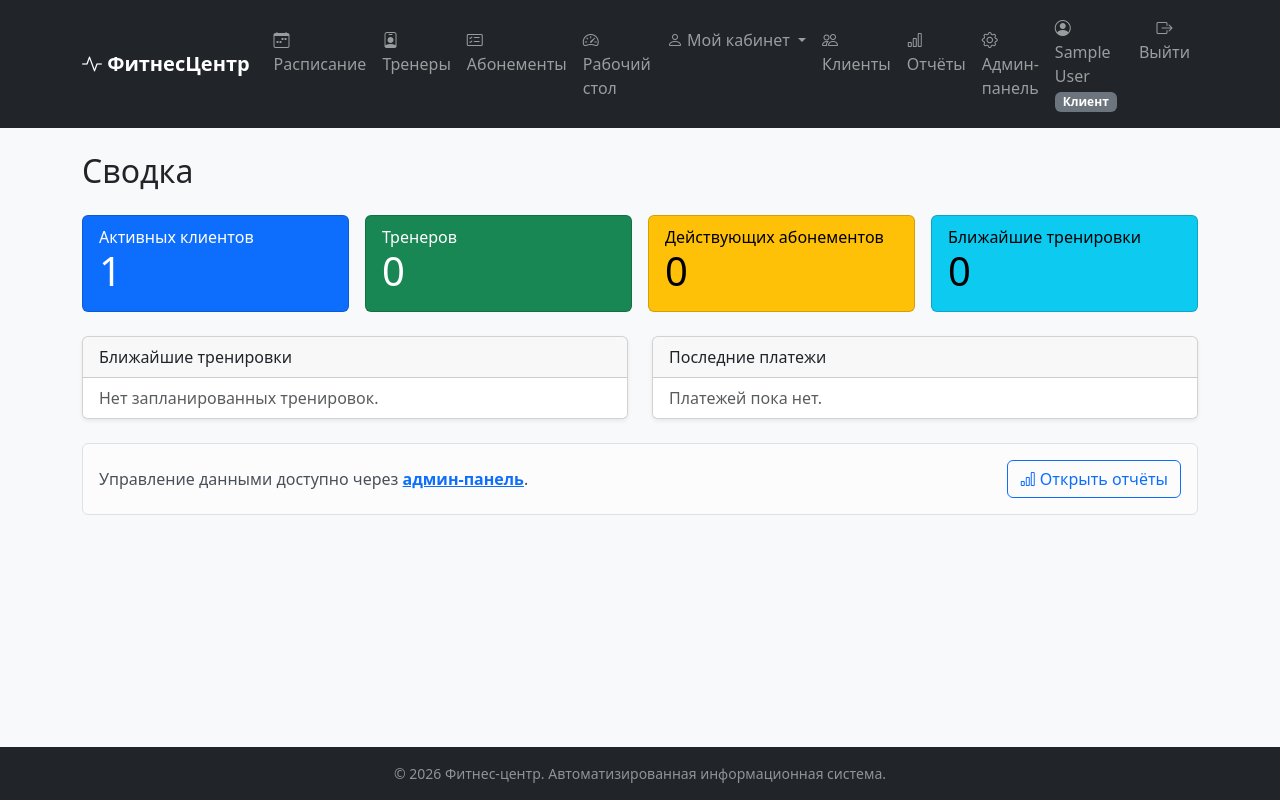
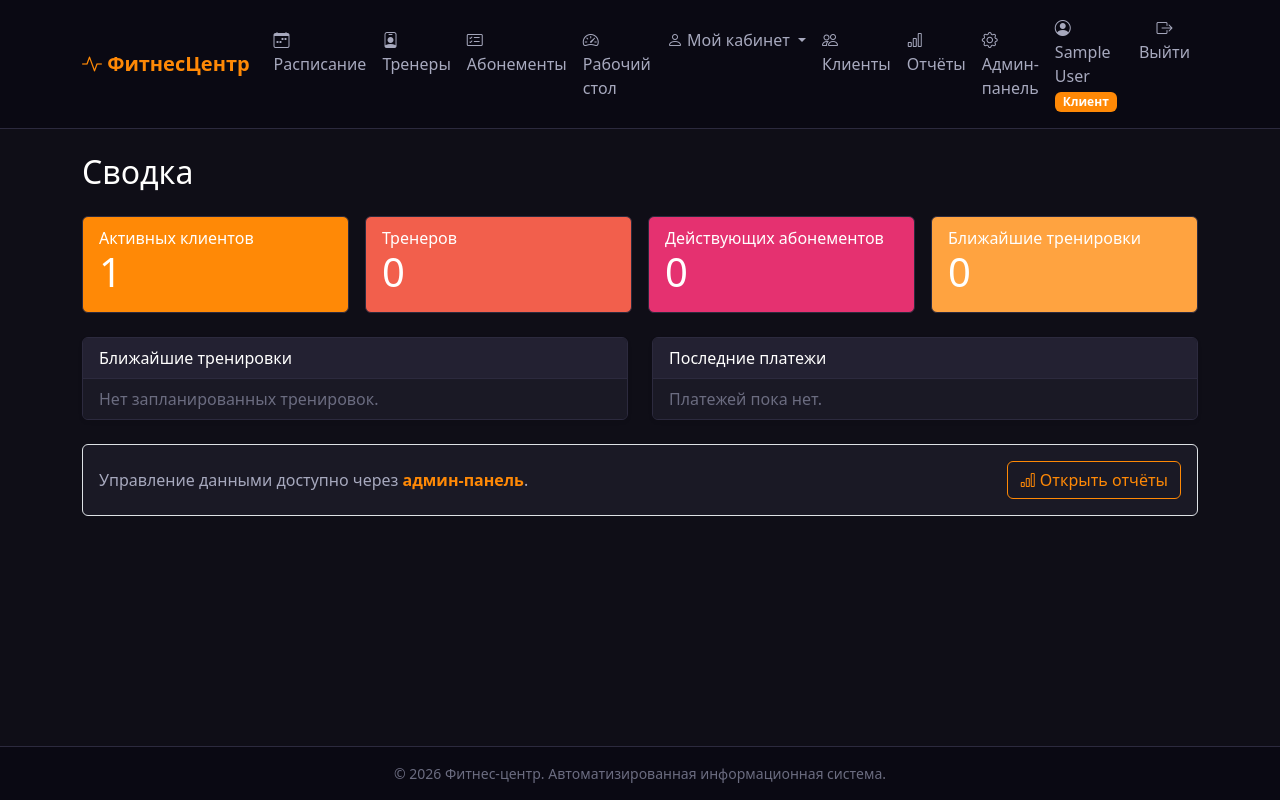
Before and after one commit to Rxent/fitness-center, a Django app: page /users/dashboard/ in a window 1280 px wide. Run offline with Django 5.2, Linux system fonts and the light colour scheme; the visitor is signed in with stand-in values (Sample User, id 1); data comes from the database, SQL or seed files in the repository; data that the repository does not hold is empty.

Commit message:
Тёмное оформление: фон #0f0e17, акцент #ff8906
Co-Authored-By: rx3nt <rumyantsev.rom2006@yandex.ru>

```diff
--- /dev/null
+++ b/static/css/theme.css
@@ -0,0 +1,372 @@
+/* ============================================================
+   Тёмная тема для фитнес-центра
+   Цвета:
+     фон          #0f0e17
+     заголовки    #fffffe
+     текст        #a7a9be
+     кнопка       #ff8906
+     текст кнопки #fffffe
+     акцент       #ff8906
+     вторичный    #f25f4c
+     третичный    #e53170
+   ============================================================ */
+
+:root {
+    --bg:        #0f0e17;
+    --surface:   #1a1925;
+    --surface-2: #232132;
+    --border:    #2c2a3e;
+    --headline:  #fffffe;
+    --text:      #a7a9be;
+    --muted:     #6b6c80;
+    --accent:    #ff8906;
+    --accent-2:  #ffa340;
+    --secondary: #f25f4c;
+    --tertiary:  #e53170;
+}
+
+/* ---------- Базовые элементы ---------- */
+html, body {
+    background: var(--bg) !important;
+    color: var(--text);
+}
+
+body.bg-light, .bg-light {
+    background: var(--bg) !important;
+    color: var(--text);
+}
+
+h1, h2, h3, h4, h5, h6,
+.h1, .h2, .h3, .h4, .h5, .h6 {
+    color: var(--headline);
+}
+
+a {
+    color: var(--accent);
+    text-decoration: none;
+}
+a:hover {
+    color: var(--accent-2);
+    text-decoration: underline;
+}
+
+hr {
+    border-color: var(--border);
+    opacity: 1;
+}
+
+.text-muted, .text-secondary {
+    color: var(--muted) !important;
+}
+
+/* ---------- Навигация ---------- */
+.navbar.bg-dark, .navbar.navbar-dark.bg-dark {
+    background: #0a0913 !important;
+    border-bottom: 1px solid var(--border);
+}
+.navbar-brand {
+    color: var(--accent) !important;
+    font-weight: 700;
+}
+.navbar .nav-link {
+    color: var(--text) !important;
+}
+.navbar .nav-link:hover,
+.navbar .nav-link:focus {
+    color: var(--accent) !important;
+}
+.navbar .badge.bg-secondary {
+    background: var(--accent) !important;
+    color: var(--headline) !important;
+}
+.dropdown-menu {
+    background: var(--surface);
+    border: 1px solid var(--border);
+}
+.dropdown-item {
+    color: var(--text);
+}
+.dropdown-item:hover, .dropdown-item:focus {
+    background: var(--surface-2);
+    color: var(--accent);
+}
+
+/* ---------- Подвал ---------- */
+footer.bg-dark {
+    background: #0a0913 !important;
+    border-top: 1px solid var(--border);
+    color: var(--muted) !important;
+}
+footer.text-white-50 {
+    color: var(--muted) !important;
+}
+
+/* ---------- Карточки ---------- */
+.card {
+    background: var(--surface);
+    border: 1px solid var(--border);
+    color: var(--text);
+}
+.card-header, .card-footer {
+    background: var(--surface-2);
+    border-color: var(--border);
+    color: var(--headline);
+}
+.card-title, .card-header h1, .card-header h2,
+.card-header h3, .card-header h4, .card-header h5 {
+    color: var(--headline);
+}
+
+/* ---------- Кнопки ---------- */
+.btn-primary {
+    background: var(--accent);
+    border-color: var(--accent);
+    color: var(--headline);
+    font-weight: 600;
+}
+.btn-primary:hover, .btn-primary:focus {
+    background: var(--accent-2);
+    border-color: var(--accent-2);
+    color: var(--headline);
+}
+.btn-success {
+    background: var(--accent);
+    border-color: var(--accent);
+    color: var(--headline);
+}
+.btn-success:hover, .btn-success:focus {
+    background: var(--accent-2);
+    border-color: var(--accent-2);
+    color: var(--headline);
+}
+.btn-danger {
+    background: var(--tertiary);
+    border-color: var(--tertiary);
+    color: var(--headline);
+}
+.btn-danger:hover, .btn-danger:focus {
+    background: var(--secondary);
+    border-color: var(--secondary);
+    color: var(--headline);
+}
+.btn-warning {
+    background: var(--secondary);
+    border-color: var(--secondary);
+    color: var(--headline);
+}
+.btn-warning:hover, .btn-warning:focus {
+    background: var(--tertiary);
+    border-color: var(--tertiary);
+    color: var(--headline);
+}
+.btn-secondary {
+    background: var(--surface-2);
+    border-color: var(--border);
+    color: var(--text);
+}
+.btn-secondary:hover {
+    background: var(--border);
+    color: var(--headline);
+}
+.btn-outline-primary {
+    color: var(--accent);
+    border-color: var(--accent);
+}
+.btn-outline-primary:hover {
+    background: var(--accent);
+    border-color: var(--accent);
+    color: var(--headline);
+}
+.btn-outline-secondary {
+    color: var(--text);
+    border-color: var(--border);
+}
+.btn-outline-secondary:hover {
+    background: var(--surface-2);
+    color: var(--headline);
+}
+.btn-outline-danger {
+    color: var(--tertiary);
+    border-color: var(--tertiary);
+}
+.btn-outline-danger:hover {
+    background: var(--tertiary);
+    color: var(--headline);
+}
+.btn-link {
+    color: var(--accent);
+}
+.btn-link:hover {
+    color: var(--accent-2);
+}
+
+/* ---------- Формы ---------- */
+.form-control, .form-select, textarea, input[type="text"],
+input[type="email"], input[type="password"], input[type="number"],
+input[type="date"], input[type="datetime-local"], input[type="search"] {
+    background: var(--surface);
+    border: 1px solid var(--border);
+    color: var(--headline);
+}
+.form-control:focus, .form-select:focus, textarea:focus,
+input:focus {
+    background: var(--surface);
+    border-color: var(--accent);
+    color: var(--headline);
+    box-shadow: 0 0 0 0.2rem rgba(255, 137, 6, 0.25);
+}
+.form-control::placeholder {
+    color: var(--muted);
+}
+.form-label {
+    color: var(--text);
+    font-weight: 500;
+}
+.form-text {
+    color: var(--muted);
+}
+.form-check-input:checked {
+    background-color: var(--accent);
+    border-color: var(--accent);
+}
+
+/* ---------- Таблицы ---------- */
+.table {
+    color: var(--text);
+    --bs-table-bg: transparent;
+    --bs-table-color: var(--text);
+    --bs-table-striped-bg: var(--surface);
+    --bs-table-striped-color: var(--text);
+    --bs-table-hover-bg: var(--surface-2);
+    --bs-table-hover-color: var(--headline);
+    --bs-table-border-color: var(--border);
+}
+.table > thead, .table > thead > tr > th {
+    background: var(--surface-2);
+    color: var(--headline);
+    border-color: var(--border);
+}
+.table > tbody > tr {
+    border-color: var(--border);
+}
+.table-striped > tbody > tr:nth-of-type(odd) > * {
+    background: var(--surface);
+    color: var(--text);
+}
+.table-hover > tbody > tr:hover > * {
+    background: var(--surface-2);
+    color: var(--headline);
+}
+
+/* ---------- Бейджи ---------- */
+.badge.bg-primary { background: var(--accent) !important; color: var(--headline); }
+.badge.bg-success { background: var(--accent) !important; color: var(--headline); }
+.badge.bg-warning { background: var(--secondary) !important; color: var(--headline); }
+.badge.bg-danger  { background: var(--tertiary) !important; color: var(--headline); }
+.badge.bg-secondary { background: var(--surface-2) !important; color: var(--text); }
+.badge.bg-info { background: var(--secondary) !important; color: var(--headline); }
+
+/* ---------- Алёрты ---------- */
+.alert {
+    border: 1px solid var(--border);
+    background: var(--surface);
+    color: var(--text);
+}
+.alert-success {
+    background: rgba(255, 137, 6, 0.12);
+    border-color: var(--accent);
+    color: var(--accent-2);
+}
+.alert-danger, .alert-error {
+    background: rgba(229, 49, 112, 0.12);
+    border-color: var(--tertiary);
+    color: #ff7aa9;
+}
+.alert-warning {
+    background: rgba(242, 95, 76, 0.12);
+    border-color: var(--secondary);
+    color: #ff9f8e;
+}
+.alert-info {
+    background: var(--surface);
+    border-color: var(--border);
+    color: var(--text);
+}
+
+/* ---------- Прочее ---------- */
+.list-group-item {
+    background: var(--surface);
+    border-color: var(--border);
+    color: var(--text);
+}
+.list-group-item-action:hover {
+    background: var(--surface-2);
+    color: var(--headline);
+}
+
+.modal-content {
+    background: var(--surface);
+    color: var(--text);
+    border: 1px solid var(--border);
+}
+
+.pagination .page-link {
+    background: var(--surface);
+    border-color: var(--border);
+    color: var(--text);
+}
+.pagination .page-link:hover {
+    background: var(--surface-2);
+    color: var(--accent);
+}
+.pagination .page-item.active .page-link {
+    background: var(--accent);
+    border-color: var(--accent);
+    color: var(--headline);
+}
+
+.bg-white { background: var(--surface) !important; }
+.bg-dark  { background: #0a0913 !important; }
+.bg-primary, .text-bg-primary {
+    background: var(--accent) !important;
+    color: var(--headline) !important;
+}
+.bg-success, .text-bg-success {
+    background: var(--secondary) !important;
+    color: var(--headline) !important;
+}
+.bg-warning, .text-bg-warning {
+    background: var(--tertiary) !important;
+    color: var(--headline) !important;
+}
+.bg-info, .text-bg-info {
+    background: var(--accent-2) !important;
+    color: var(--headline) !important;
+}
+.text-bg-primary *, .text-bg-success *,
+.text-bg-warning *, .text-bg-info *,
+.bg-primary *, .bg-success *,
+.bg-warning *, .bg-info * {
+    color: var(--headline) !important;
+}
+.text-dark { color: var(--headline) !important; }
+.text-white { color: var(--headline) !important; }
+.text-primary { color: var(--accent) !important; }
+.text-success { color: var(--secondary) !important; }
+.text-danger  { color: var(--tertiary) !important; }
+.text-warning { color: var(--secondary) !important; }
+.text-info    { color: var(--accent-2) !important; }
+
+.btn-close {
+    filter: invert(1) grayscale(100%) brightness(200%);
+}
+
+::selection {
+    background: var(--accent);
+    color: var(--headline);
+}
+
+/* ---------- Подсветка для главной страницы ---------- */
+.hero-accent {
+    color: var(--accent);
+}
--- a/templates/base.html
+++ b/templates/base.html
@@ -7,9 +7,10 @@
     <title>{% block title %}Фитнес-центр{% endblock %}</title>
     <link href="https://cdn.jsdelivr.net/npm/bootstrap@5.3.3/dist/css/bootstrap.min.css" rel="stylesheet">
     <link href="https://cdn.jsdelivr.net/npm/bootstrap-icons@1.11.3/font/bootstrap-icons.css" rel="stylesheet">
+    <link href="{% static 'css/theme.css' %}" rel="stylesheet">
     {% block extra_head %}{% endblock %}
 </head>
-<body class="d-flex flex-column min-vh-100 bg-light">
+<body class="d-flex flex-column min-vh-100">
 
 <nav class="navbar navbar-expand-lg navbar-dark bg-dark">
     <div class="container">
```
